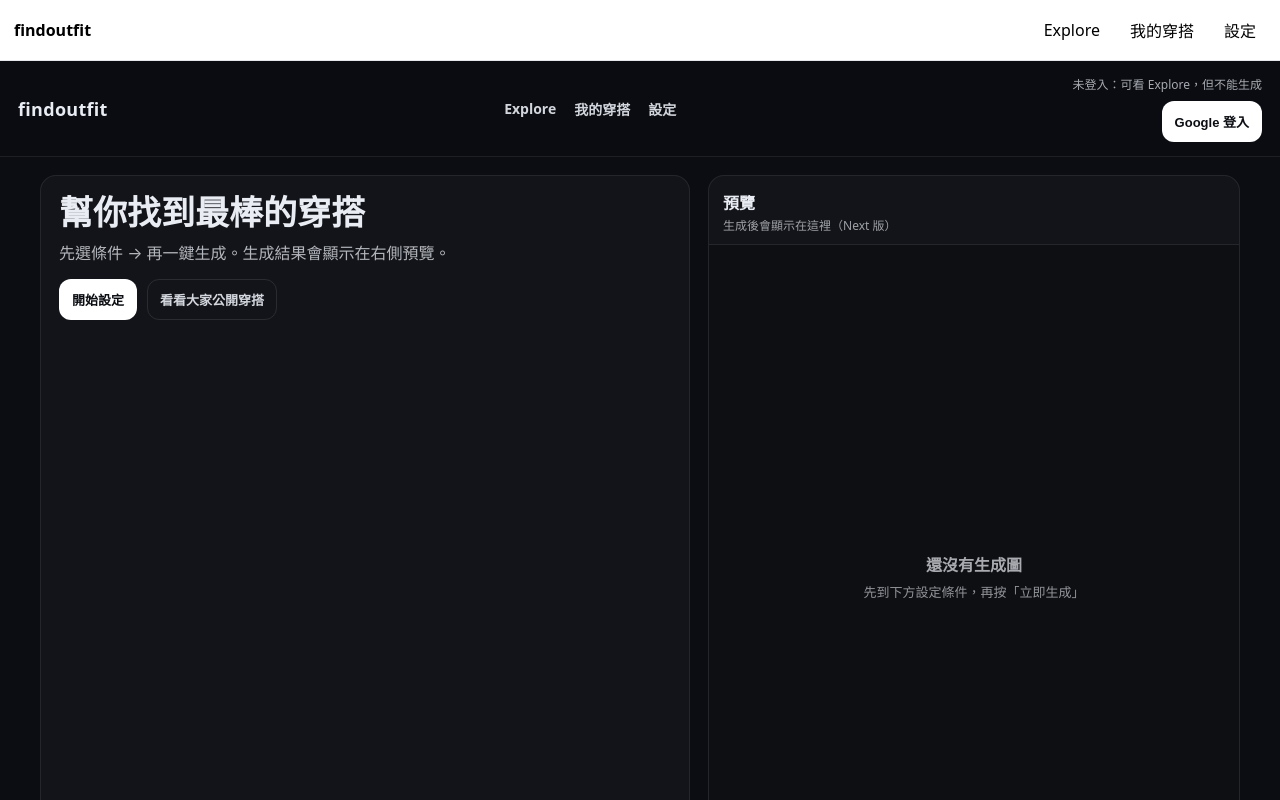
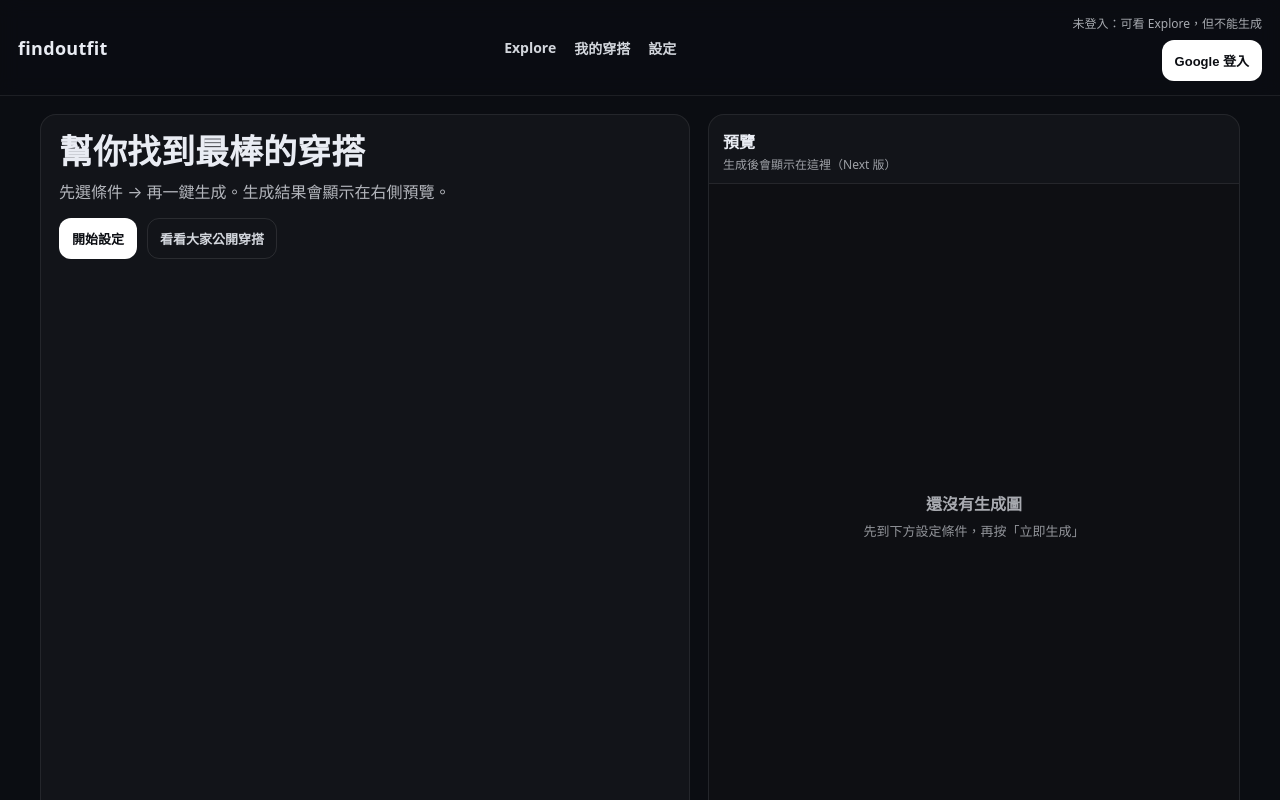
Before and after one commit to howeasyshare-glitch/simon, a Next.js app: page / in a window 1280 px wide. Shown: the top 800 px of the page. Built offline with nearby package versions, Linux system fonts and the light colour scheme; no server answers.

Commit message:
Update layout.tsx

```diff
--- a/app/layout.tsx
+++ b/app/layout.tsx
@@ -1,27 +1,15 @@
-import './globals.css';
-import Link from 'next/link';
+// app/layout.tsx
+import "./globals.css";
 
 export const metadata = {
-  title: 'findoutfit',
-  description: 'Find your best outfit',
+  title: "findoutfit",
+  description: "Find your best outfit",
 };
 
 export default function RootLayout({ children }: { children: React.ReactNode }) {
   return (
     <html lang="zh-Hant">
-      <body>
-        <div className="shell">
-          <header className="shellHeader">
-            <Link href="/"><b>findoutfit</b></Link>
-            <nav className="shellNav">
-              <Link href="/explore">Explore</Link>
-              <Link href="/my">我的穿搭</Link>
-              <Link href="/settings">設定</Link>
-            </nav>
-          </header>
-          <div className="shellMain">{children}</div>
-        </div>
-      </body>
+      <body>{children}</body>
     </html>
   );
 }
```
